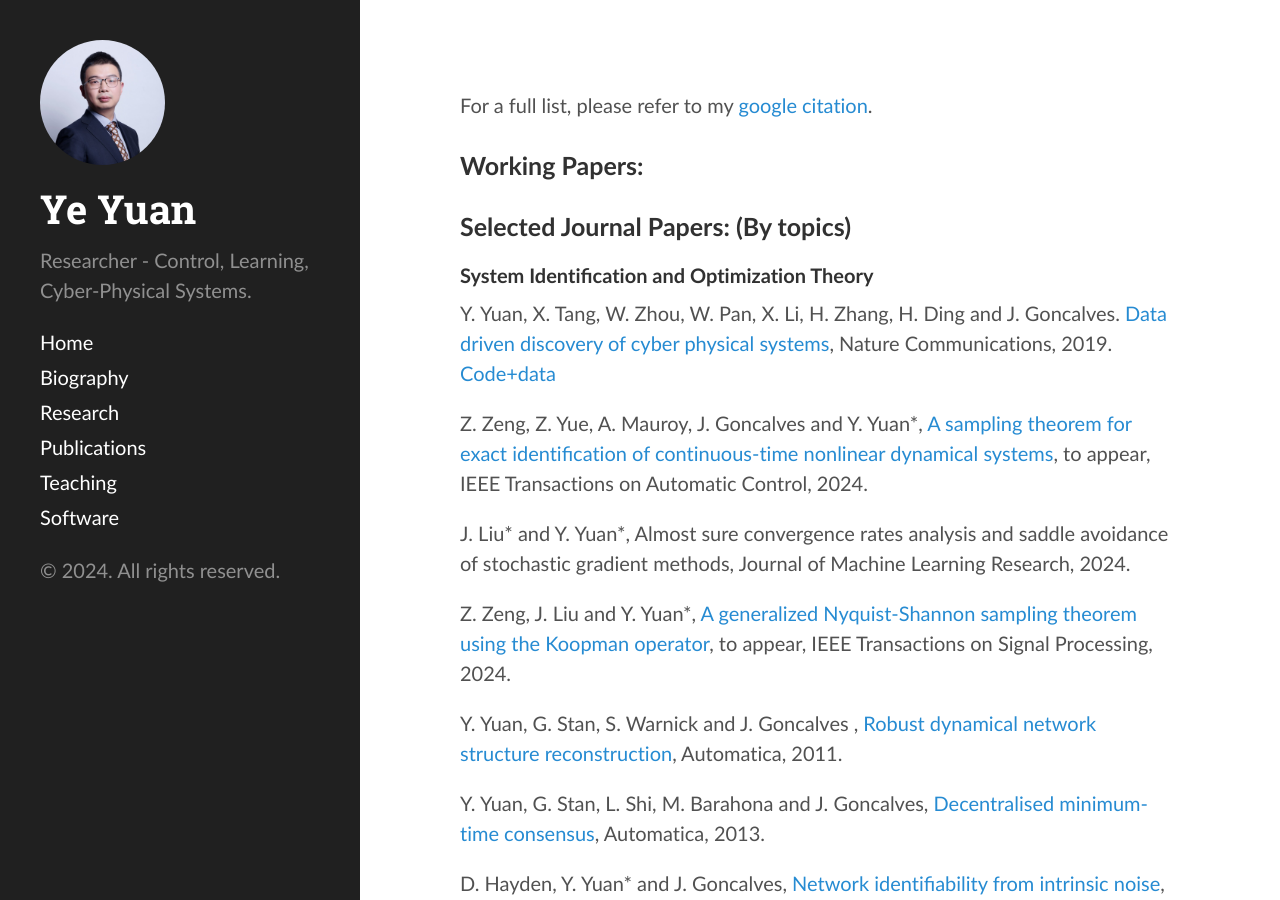
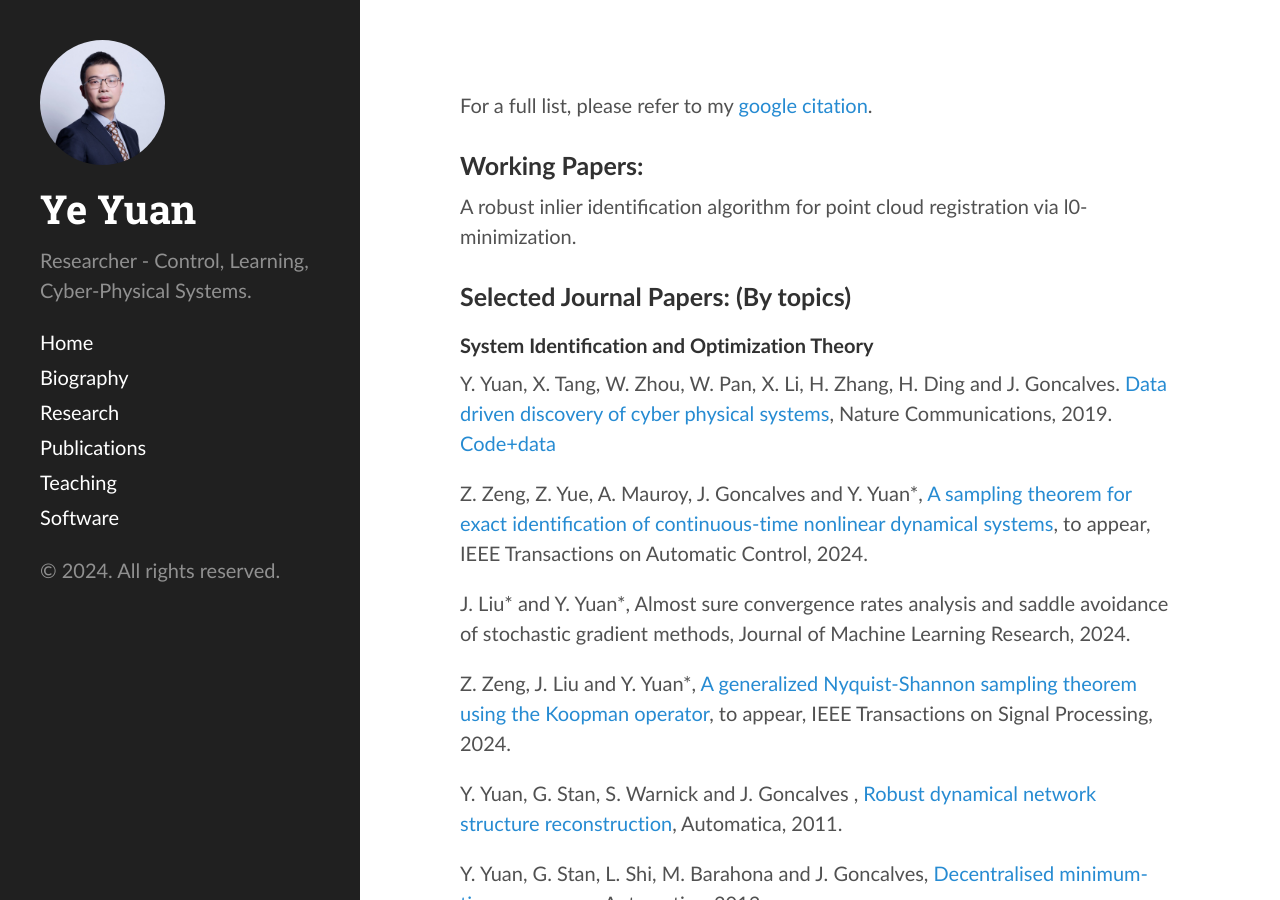
Before and after one commit to yy311/yy311.github.io, a Jekyll site: the page built from publication.md, in a window 1280 px wide and 900 px high. Built offline with Jekyll 4.4.1, drawn with Linux system fonts in a browser that asks for light colours.

Commit message:
Update publication.md

```diff
--- a/publication.md
+++ b/publication.md
@@ -5,6 +5,8 @@ layout: page
 For a full list, please refer to my [google citation](https://scholar.google.co.uk/citations?hl=en&user=Jhj7LZUAAAAJ&view_op=list_works).
 
 <h3>Working Papers: </h3>
+A robust inlier identification algorithm for point cloud registration via l0-minimization.
+
 
 
 <h3>Selected Journal Papers: (By topics)</h3>
```
